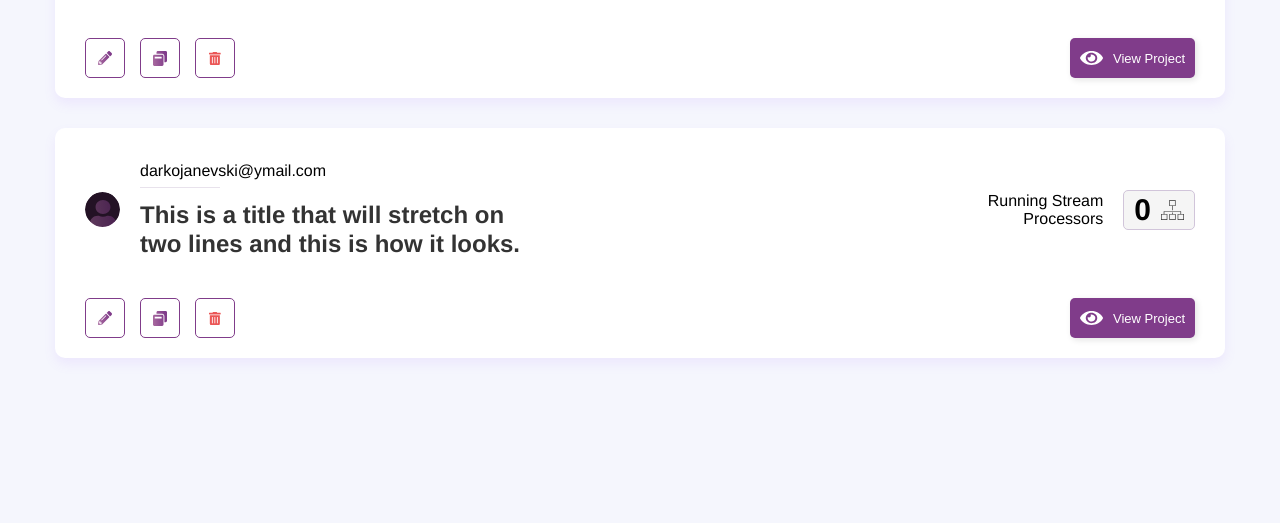
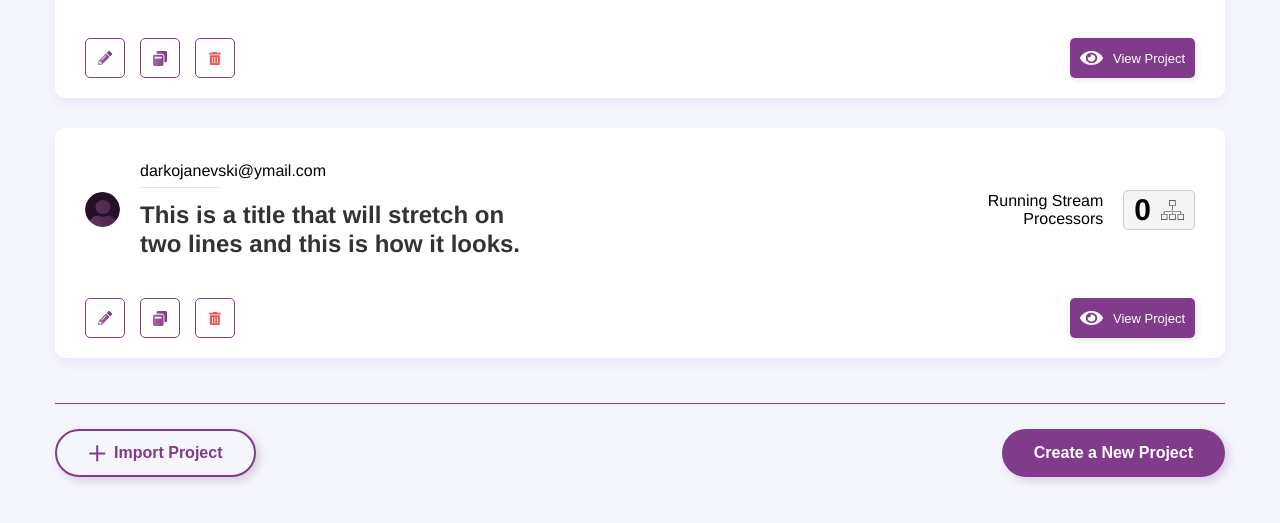
Before and after one commit to art-kotov/timeflow, a plain HTML site: page projects.html in a window 1280 px wide. Shown: the part 417-940 px from the top of the page. Before the commit the page ends 800 px from the top, so only its background shows below. Drawn offline with Linux system fonts and the light colour scheme.

Commit message:
add projects cards

```diff
--- a/css/index.scss
+++ b/css/index.scss
@@ -754,7 +754,7 @@ main {
       }
     }
   }
-  &__footer {
+  &__btns {
     grid-area: 2/1/3/3;
     display: flex;
     align-self: end;
@@ -765,4 +765,13 @@ main {
       margin-left: auto;
     }
   }
+  &__footer {
+    display: flex;
+    justify-content: space-between;
+    align-items: center;
+    margin-top: 45px;
+    margin-bottom: 100px;
+    padding-top: 25px;
+    border-top: 1px solid $c-purple;
+  }
 }
--- a/projects.html
+++ b/projects.html
@@ -72,7 +72,7 @@
           <i></i>
         </span>
       </div>
-      <div class="project-card__footer">
+      <div class="project-card__btns">
         <button class="card-action edit"></button>
         <button class="card-action duplicate"></button>
         <button class="card-action delete"></button>
@@ -81,9 +81,6 @@
         </button>
       </div>
     </div>
-  </div>
-
-  <div class="project-card__wrapper">
     <div class="project-card">
       <div class="project-card__user">
         <div>
@@ -101,7 +98,7 @@
           <i class="black-icon"></i>
         </span>
       </div>
-      <div class="project-card__footer">
+      <div class="project-card__btns">
         <button class="card-action edit"></button>
         <button class="card-action duplicate"></button>
         <button class="card-action delete"></button>
@@ -111,6 +108,15 @@
       </div>
     </div>
   </div>
+
+  <div class="project-card__footer">
+    <button class="btn btn--step">
+      Import Project
+    </button>
+    <button class="btn">
+      Create a New Project
+    </button>
+  </div>
 </main>
 <script src="js.js"></script>
 </body>
```
Also changed, not shown: css/index.css.
